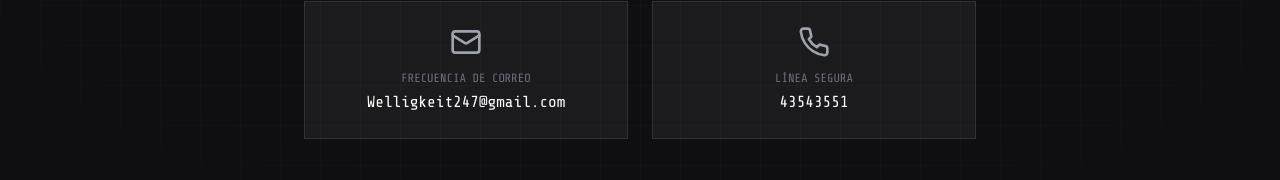
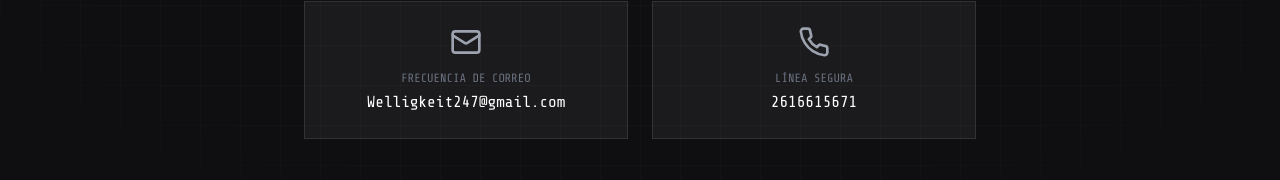
Before and after one commit to welligkeit247-dotcom/Welligkeit, a React (Vite) app: page / in a window 1280 px wide. Shown: the part 3224-3404 px from the top of the page. Built offline with nearby package versions, Linux system fonts and the light colour scheme.

Commit message:
Update App.tsx

```diff
--- a/App.tsx
+++ b/App.tsx
@@ -250,7 +250,7 @@ const App: React.FC = () => {
 
             {/* Phone Block */}
             <div
-              onClick={() => copyToClipboard('43543551', 'phone')}
+              onClick={() => copyToClipboard('2616615671', 'phone')}
               className="bg-white/5 border border-white/10 hover:border-hl-orange/50 hover:bg-white/10 p-6 cursor-pointer transition-all duration-300 group flex flex-col items-center justify-center gap-3 relative overflow-hidden"
             >
               <div className="absolute top-0 right-0 p-2 opacity-0 group-hover:opacity-100 transition-opacity text-hl-orange">
@@ -259,7 +259,7 @@ const App: React.FC = () => {
               <Phone className={`w-8 h-8 ${copiedField === 'phone' ? 'text-green-500' : 'text-gray-400 group-hover:text-hl-orange'} transition-colors`} />
                <div className="text-center">
                 <div className="text-xs font-mono text-gray-500 uppercase mb-1">Línea Segura</div>
-                <div className="text-white font-mono text-sm sm:text-base">43543551</div>
+                <div className="text-white font-mono text-sm sm:text-base">2616615671</div>
               </div>
                {copiedField === 'phone' && (
                 <div className="absolute inset-0 bg-green-500/10 flex items-center justify-center backdrop-blur-sm">
```
